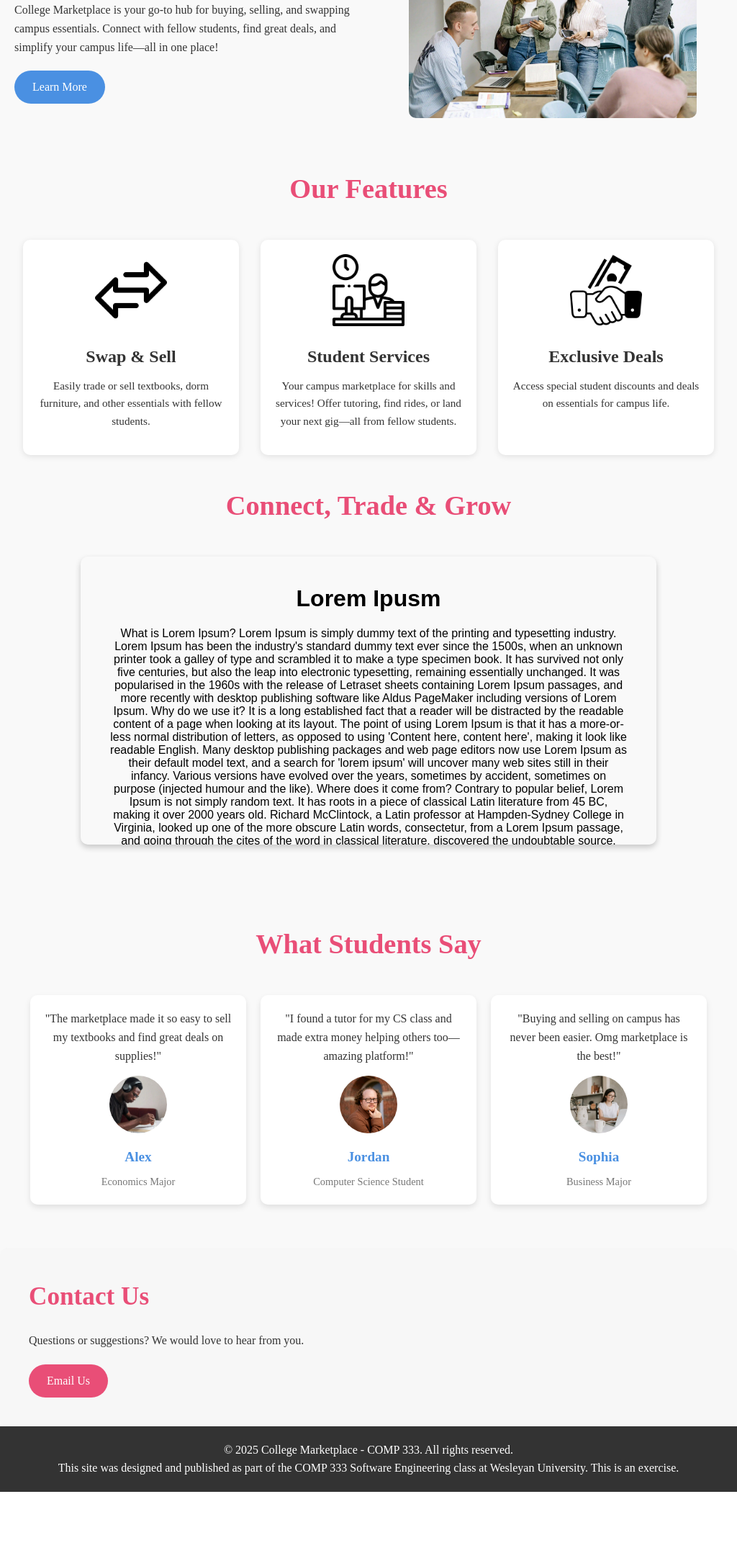
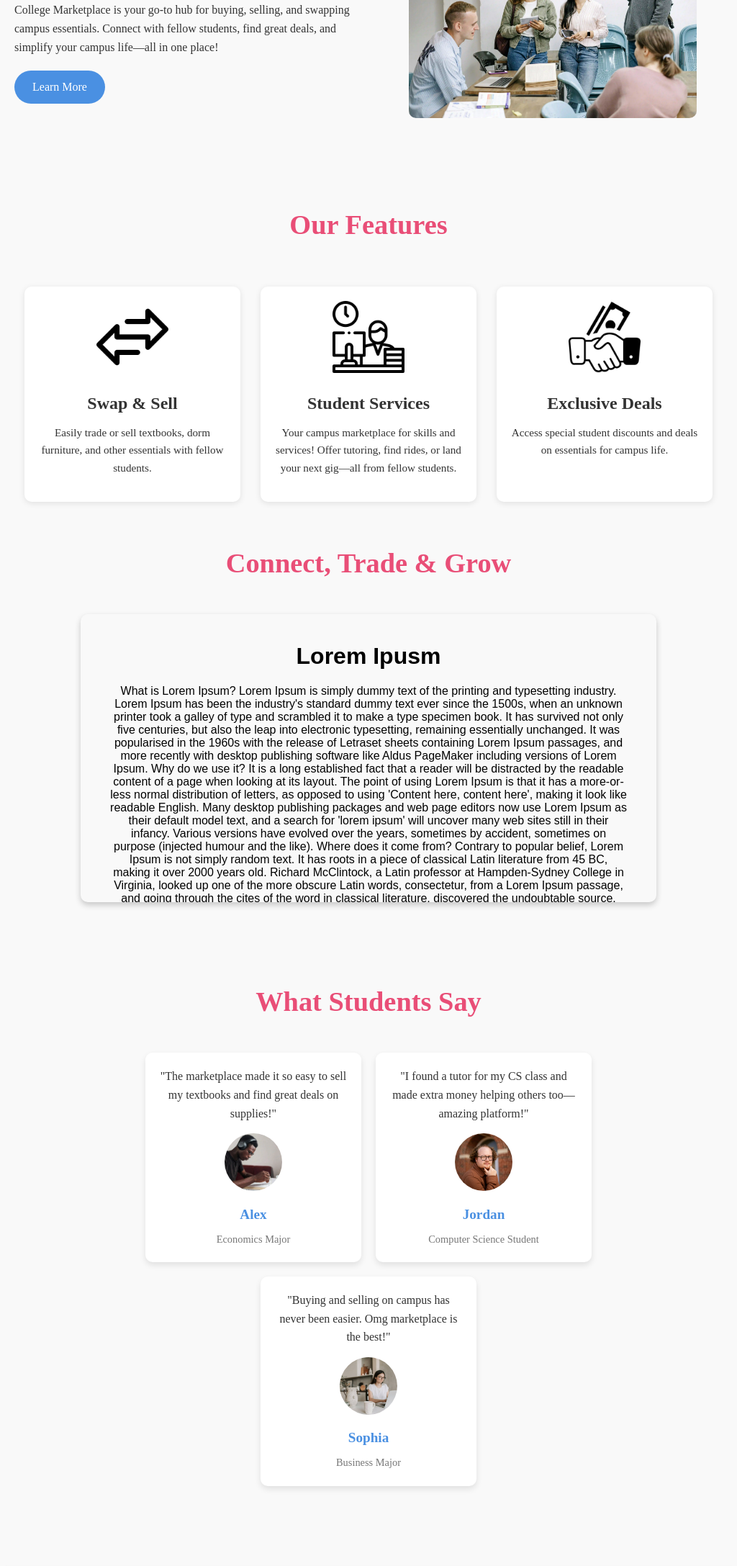
Before and after one commit to dlalude/wesleyan-marketplace, a PHP site: page / in a window 1024 px wide. Shown: the part 1074-3249 px from the top of the page at 72% size. Before the commit the page ends 3146 px from the top, so only its background shows below. Run offline with PHP 8.4, Linux system fonts and the light colour scheme.

Commit message:
Updated style.css to improve behavior on different screens

```diff
--- a/style.css
+++ b/style.css
@@ -369,3 +369,17 @@
   background: #d13b62;
   transform: scale(1.05);
 }
+
+/* Fix for Tablets (iPad Air, etc.) */
+@media (min-width: 769px) and (max-width: 1024px) {
+  .features-section {
+    padding: 50px 30px;
+  }
+  .features-grid {
+    gap: 20px;
+  }
+  .feature-item {
+    padding: 20px;
+    margin: 15px auto;
+  }
+}
```
